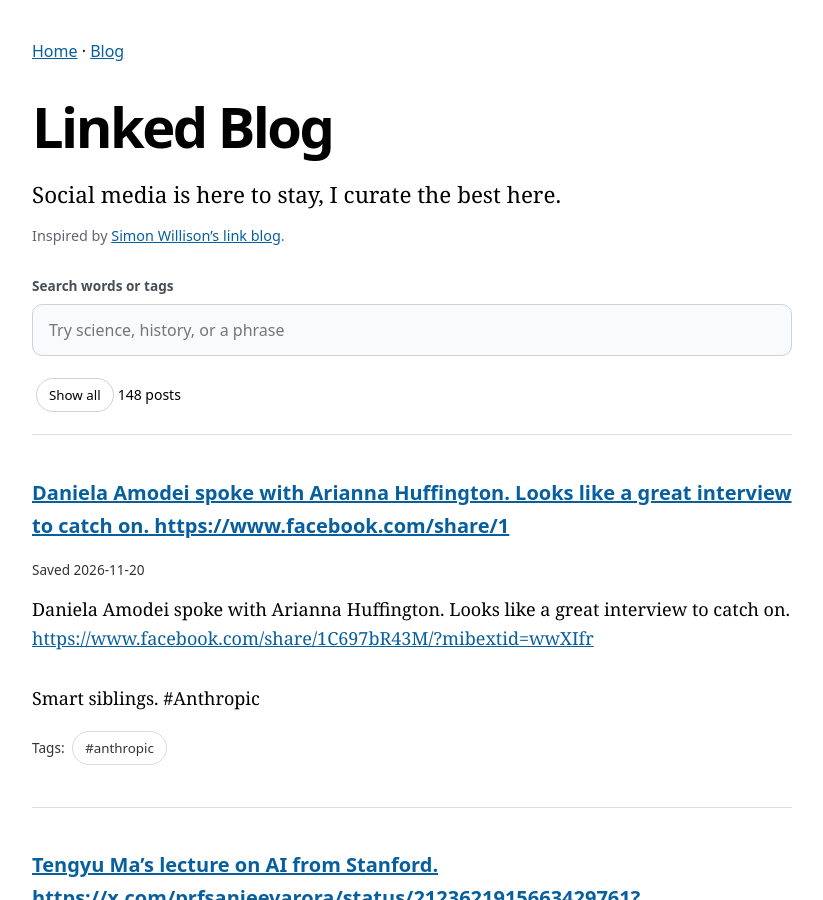
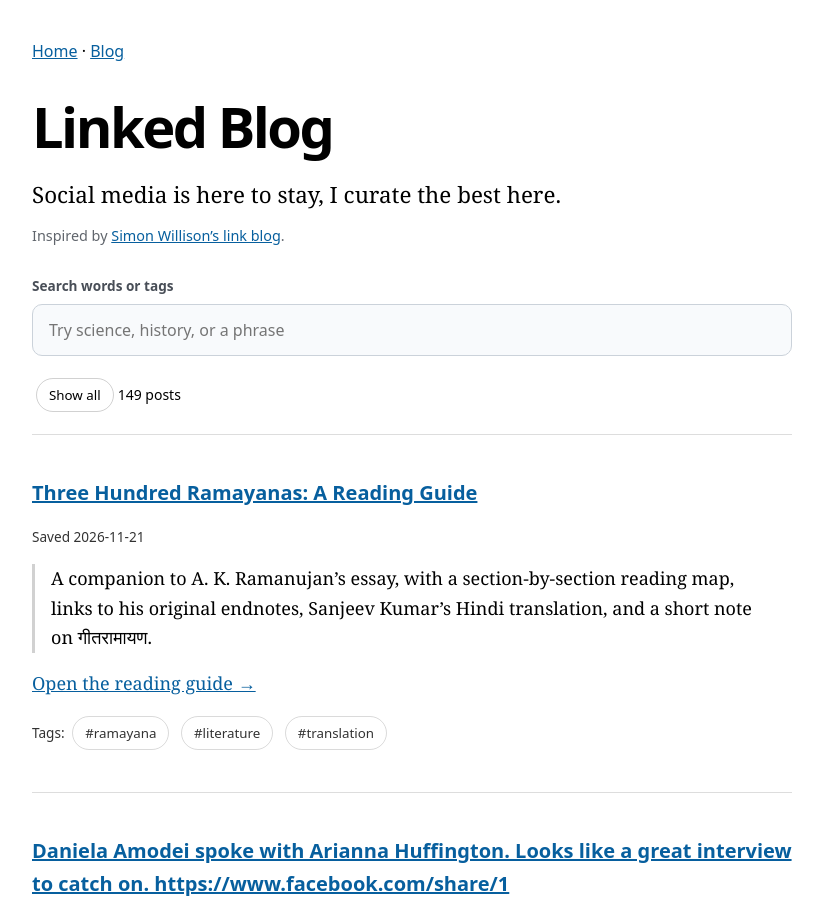
Before and after one commit to PriyaranjanMarathe/priyaranjanmarathe.github.io, a Jekyll site: the page docs/finds/index.html, which Jekyll copies as it is, in a window 1280 px wide and 900 px high. Shown: the whole window, without its empty margins (228-1051 px from the left). Built offline with Jekyll 4.4.1, drawn with Linux system fonts in a browser that asks for light colours.

Commit message:
Link the Ramanujan guide from the Linked Blog index

```diff
--- a/docs/finds/index.html
+++ b/docs/finds/index.html
@@ -7,7 +7,11 @@
 <nav><a href="/">Home</a> · <a href="/blog/">Blog</a></nav><header class="intro"><h1>Linked Blog</h1>
 <p class="tagline">Social media is here to stay, I curate the best here.</p>
 <p class="meta">Inspired by <a href="https://simonwillison.net/2024/Dec/22/link-blog/">Simon Willison’s link blog</a>.</p></header>
-<label for="search">Search words or tags</label><input id="search" type="search" placeholder="Try science, history, or a phrase"><p><button id="clear">Show all</button><span id="count" role="status"></span></p><main><article id="0959b8d9717d8fd85b5f14ce" data-tags="[&quot;anthropic&quot;]">
+<label for="search">Search words or tags</label><input id="search" type="search" placeholder="Try science, history, or a phrase"><p><button id="clear">Show all</button><span id="count" role="status"></span></p><main><article id="three-hundred-ramayanas" data-tags="[&quot;ramayana&quot;,&quot;literature&quot;,&quot;translation&quot;]">
+<h2><a href="#three-hundred-ramayanas">Three Hundred Ramayanas: A Reading Guide</a></h2>
+<p class="meta">Saved 2026-11-21</p>
+<div class="note">A companion to A. K. Ramanujan’s essay, with a section-by-section reading map, links to his original endnotes, Sanjeev Kumar’s Hindi translation, and a short note on गीतरामायण.</div><div class="body"><a href="https://priyaranjanmarathe.github.io/finds/three-hundred-ramayanas.html" rel="noreferrer noopener">Open the reading guide →</a></div>
+<p class="meta">Tags: <button class="tag" data-tag="ramayana">#ramayana</button> <button class="tag" data-tag="literature">#literature</button> <button class="tag" data-tag="translation">#translation</button></p></article><article id="0959b8d9717d8fd85b5f14ce" data-tags="[&quot;anthropic&quot;]">
 <h2><a href="#0959b8d9717d8fd85b5f14ce">Daniela Amodei spoke with Arianna Huffington. Looks like a great interview to catch on. https://www.facebook.com/share/1</a></h2>
 <p class="meta">Saved 2026-11-20</p>
 <div class="body">Daniela Amodei spoke with Arianna Huffington. Looks like a great interview to catch on. <a href="https://www.facebook.com/share/1C697bR43M/?mibextid=wwXIfr" rel="noreferrer noopener">https://www.facebook.com/share/1C697bR43M/?mibextid=wwXIfr</a>
```
